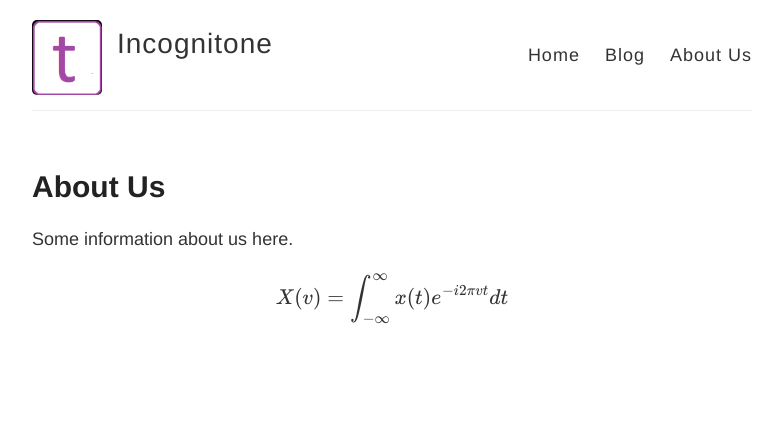
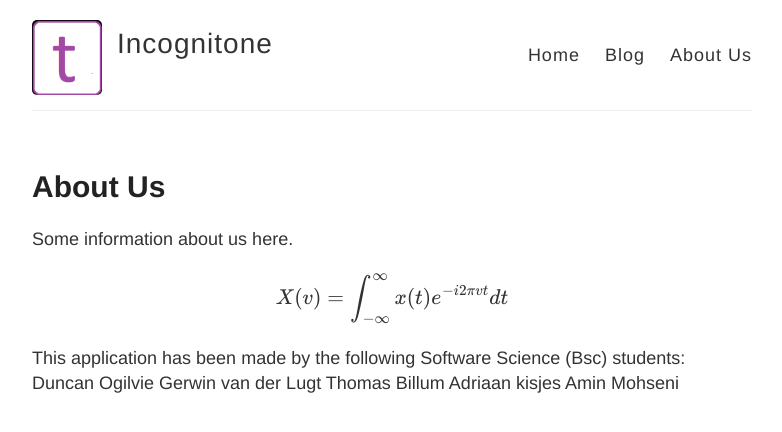
Before and after one commit to incognitone/incognitone.github.io, a Jekyll site: the page built from aboutus.md, in a window 1280 px wide. Shown: the top 432 px of the page, without its empty margins (248-1030 px from the left). Built offline with Jekyll 4.4.1, drawn with Linux system fonts in a browser that asks for light colours; formulas are drawn with MathJax 3.

Commit message:
About us update

```diff
--- a/aboutus.md
+++ b/aboutus.md
@@ -7,3 +7,10 @@ permalink: /aboutus/
 Some information about us here.
 
 $$ X(v) = \int_{-\infty}^{\infty} x(t) e^{-i 2 \pi v t}dt  $$
+
+This application has been made by the following Software Science (Bsc) students:
+Duncan Ogilvie
+Gerwin van der Lugt
+Thomas Billum
+Adriaan kisjes
+Amin Mohseni
```
